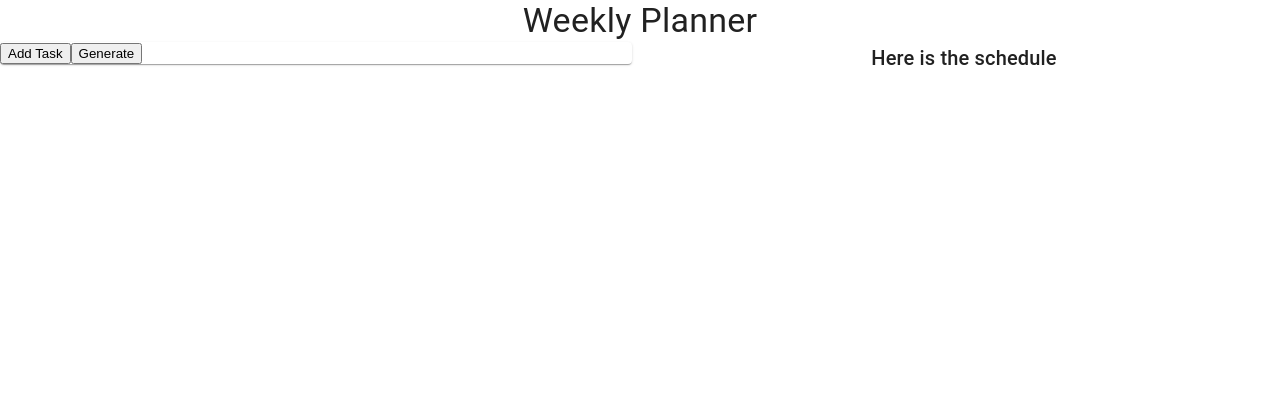
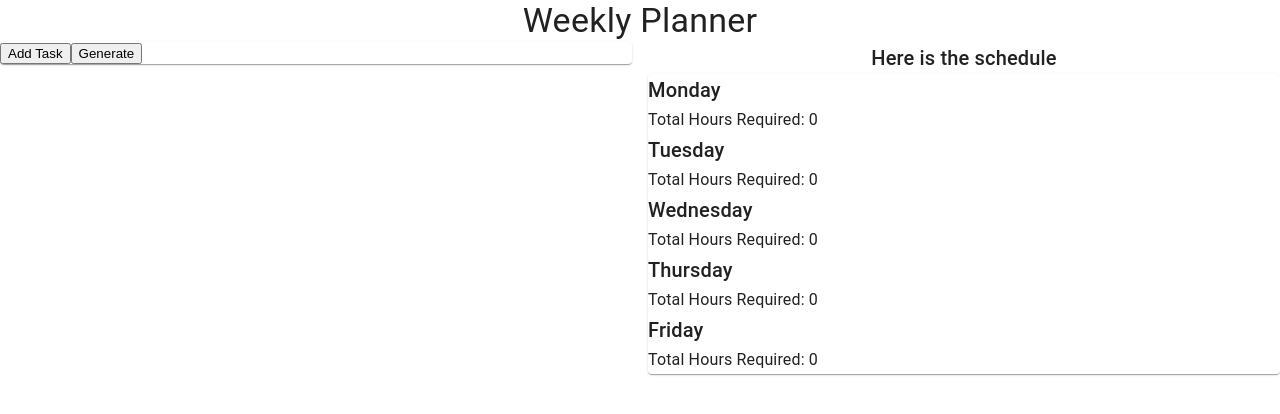
Before and after one commit to jiawen195/Weekly-Planner, a React (Create React App) app: page / in a window 1280 px wide. Shown: the top 414 px of the page. Built offline with nearby package versions, Linux system fonts and the light colour scheme.

Commit message:
instead of display it in calendar and exact times, just display what tasks should be done each weekday and expected total working hours

```diff
--- a/src/Schedule.js
+++ b/src/Schedule.js
@@ -3,22 +3,29 @@ import { Box, Typography, Paper } from '@mui/material';
 
 const Schedule = ({ tasks }) => {
 
-  const chunks = [];
-  const totalHours = 0;
+  const totalHours = tasks.reduce((total, task) => total + task.duration, 0);
+  const dailyHours = Math.max(totalHours / tasks.length, 10);
+  const weekdays = {
+    Monday: { title: "Monday", totalHours: 0, tasks: [] },
+    Tuesday: { title: "Tuesday", totalHours: 0, tasks: [] },
+    Wednesday: { title: "Wednesday", totalHours: 0, tasks: [] },
+    Thursday: { title: "Thursday", totalHours: 0, tasks: [] },
+    Friday: { title: "Friday", totalHours: 0, tasks: [] },
+  };
 
-  // slice task if duration is more than 3 hours
-  tasks.forEach((tasks) => {
-    if (task.duration > 3) {
-      let remaining = task.duration - 3;
-      const chunk = {name: task.name, duration: 3};
-      chunks.push(chunk);
+  const binToDay = ['Monday', 'Tuesday', 'Wednesday', 'Thursday', 'Friday'];
+  for (const task of tasks) {
+    for (const weekday of binToDay) {
+      const data = weekdays[weekday];
+      if (task.duration + data.totalHours <= dailyHours) {
+        weekdays[weekday].totalHours += task.duration;
+        weekdays[weekday].tasks.push(task);
+        console.log(task.duration);
+        break;
+      }
+    }
+  }
 
-    }
-  });
-
-  const dayScheduler = (tasks) => {
-
-  }
 
   return (
     <Box>
@@ -26,16 +33,27 @@ const Schedule = ({ tasks }) => {
         Here is the schedule
       </Typography>
       <Paper>
-        {tasks &&
-          tasks.map((task, index) => (
-            <div key={index}>
-              <p>{task.name}</p>
-              <p>{task.duration}</p>
-            </div>
-          ))}
+        {binToDay.map((weekday, index) => (
+          <div key={index}>
+            <Typography variant="h6" component="h2">
+              {weekdays[weekday].title}
+            </Typography>
+            <Typography variant="subtitle1" component="p">
+              Total Hours Required: {weekdays[weekday].totalHours}
+            </Typography>
+            {weekdays[weekday].tasks.map((task, taskIndex) => (
+              <div key={taskIndex}>
+                <Typography variant="body1" component="p">
+                  {`Task ${taskIndex + 1}: ${task.name}, Duration: ${task.duration}`}
+                </Typography>
+              </div>
+            ))}
+          </div>
+        ))}
       </Paper>
     </Box>
   );
 };
 
+
 export default Schedule;
--- a/src/TaskList.js
+++ b/src/TaskList.js
@@ -5,7 +5,7 @@ const TaskList = ({ onGenerate }) => {
   const [tasks, setTasks] = useState([]);
 
   const handleAddTask = () => {
-    setTasks([...tasks, { name: '', duration: '' }]);
+    setTasks([...tasks, { name: '', duration: 0 }]);
   };
 
   const handleGenerate = () => {
@@ -31,7 +31,7 @@ const TaskList = ({ onGenerate }) => {
             placeholder="Task Duration"
             onChange={(e) => {
               const updatedTasks = [...tasks];
-              updatedTasks[index].duration = e.target.value;
+              updatedTasks[index].duration = parseInt(e.target.value, 10);
               setTasks(updatedTasks);
             }}
           />
@@ -43,4 +43,5 @@ const TaskList = ({ onGenerate }) => {
   );
 };
 
+
 export default TaskList;
```
